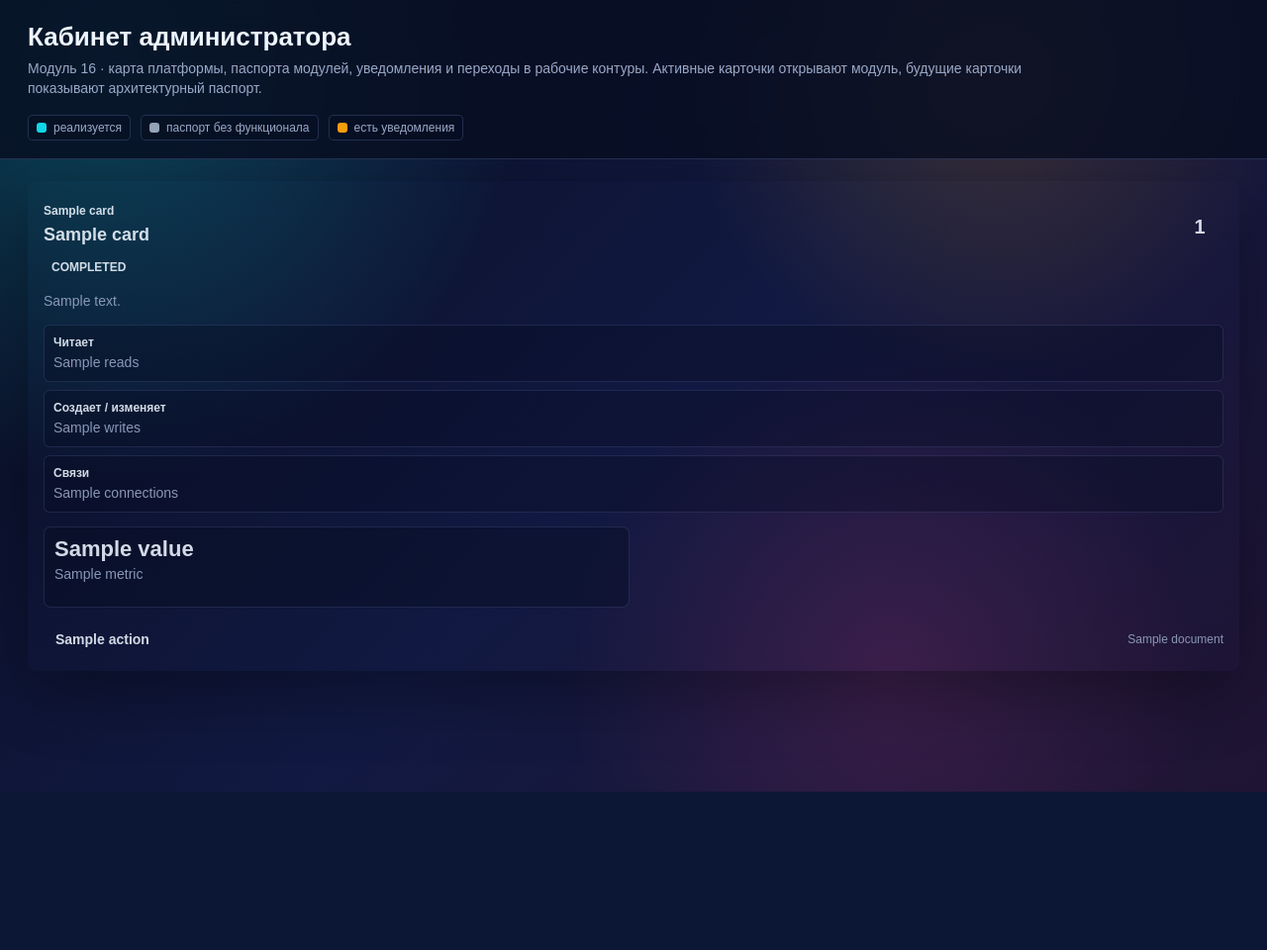
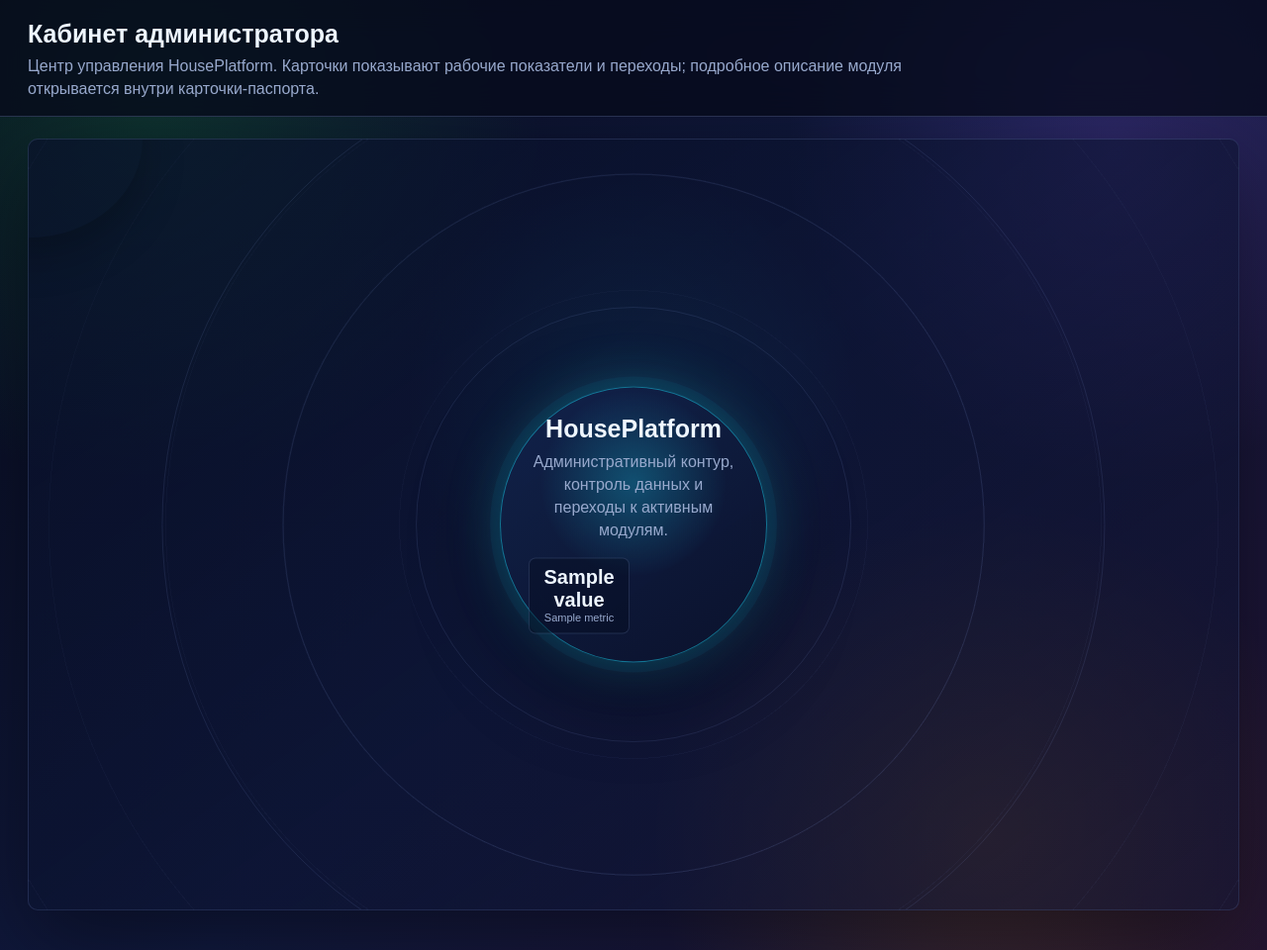
Before and after one commit to 2820780-alt/HousePlatform, a FastAPI app: template templates/admin_cabinet_view.html in a window 1280 px wide. Shown: the whole page at 99% size. Before the commit the page ends 800 px from the top, so only its background shows below. Run offline with FastAPI, Linux system fonts and the light colour scheme; the template is opened without the code that fills it: most values are stand-ins (such as "Sample title", 1, 10 or a date in 2020).

Commit message:
Refine admin cabinet module map

```diff
--- a/templates/admin_cabinet_view.html
+++ b/templates/admin_cabinet_view.html
@@ -6,263 +6,286 @@
   <title>Кабинет администратора · HousePlatform</title>
   <style>
     :root {
-      --bg: #080d1f;
-      --surface: rgba(19, 28, 62, 0.88);
-      --surface-2: rgba(11, 18, 44, 0.94);
-      --line: rgba(150, 174, 255, 0.2);
+      --bg: #070b1c;
+      --panel: rgba(12, 20, 48, 0.78);
+      --panel-strong: rgba(17, 28, 66, 0.9);
+      --line: rgba(158, 184, 255, 0.22);
       --text: #eef6ff;
-      --muted: #9aa9c8;
-      --accent: #10d7e8;
-      --soft: rgba(125, 156, 255, 0.12);
-      --shadow: 0 24px 70px rgba(0, 0, 0, 0.38);
+      --muted: #98a9cd;
+      --cyan: #18d7f2;
+      --violet: #8b5cf6;
+      --amber: #f59e0b;
+      --shadow: 0 28px 90px rgba(0, 0, 0, 0.44);
     }
     * { box-sizing: border-box; }
     body {
       margin: 0;
       min-height: 100vh;
-      background:
-        radial-gradient(circle at 8% 7%, rgba(16, 215, 232, 0.28), transparent 31%),
-        radial-gradient(circle at 78% 10%, rgba(245, 158, 11, 0.18), transparent 25%),
-        radial-gradient(circle at 70% 84%, rgba(236, 72, 153, 0.16), transparent 29%),
-        linear-gradient(135deg, #080d1f 0%, #111942 52%, #201433 100%);
       color: var(--text);
       font-family: Arial, Helvetica, sans-serif;
-      font-size: 14px;
+      background:
+        radial-gradient(circle at 50% 42%, rgba(24, 215, 242, 0.16), transparent 27%),
+        radial-gradient(circle at 12% 10%, rgba(34, 197, 94, 0.2), transparent 28%),
+        radial-gradient(circle at 88% 16%, rgba(139, 92, 246, 0.22), transparent 24%),
+        radial-gradient(circle at 78% 88%, rgba(245, 158, 11, 0.16), transparent 26%),
+        linear-gradient(135deg, #070b1c 0%, #111a40 52%, #211332 100%);
     }
+    a { color: inherit; text-decoration: none; }
     header {
-      padding: 22px 28px 18px;
-      border-bottom: 1px solid var(--line);
-      background: rgba(8, 14, 34, 0.82);
-      backdrop-filter: blur(18px);
       position: sticky;
       top: 0;
-      z-index: 2;
+      z-index: 5;
+      padding: 20px 28px 16px;
+      border-bottom: 1px solid var(--line);
+      background: rgba(7, 11, 28, 0.78);
+      backdrop-filter: blur(18px);
     }
-    main { padding: 22px 28px 44px; }
-    h1 { margin: 0 0 6px; font-size: 26px; letter-spacing: 0; }
-    h2 { margin: 0; font-size: 18px; letter-spacing: 0; }
-    a { color: inherit; }
-    .workspace-note { max-width: 1020px; color: var(--muted); line-height: 1.45; }
-    .legend {
-      display: flex;
-      flex-wrap: wrap;
-      gap: 10px;
-      margin: 16px 0 0;
+    h1 { margin: 0 0 6px; font-size: 25px; letter-spacing: 0; }
+    .lead {
+      max-width: 980px;
       color: var(--muted);
-      font-size: 12px;
+      line-height: 1.45;
     }
-    .legend span {
-      display: inline-flex;
-      gap: 7px;
-      align-items: center;
-      padding: 5px 8px;
-      border: 1px solid var(--line);
-      border-radius: 5px;
+    main { padding: 22px 28px 40px; }
+    .orbit-shell {
+      position: relative;
+      min-height: 780px;
+      border: 1px solid rgba(158, 184, 255, 0.14);
+      border-radius: 10px;
+      background:
+        linear-gradient(145deg, rgba(9, 17, 43, 0.72), rgba(14, 20, 50, 0.48)),
+        repeating-radial-gradient(circle at 50% 50%, rgba(158, 184, 255, 0.08) 0 1px, transparent 1px 118px);
+      box-shadow: var(--shadow);
+      overflow: hidden;
+    }
+    .orbit-line {
+      position: absolute;
+      left: 50%;
+      top: 50%;
+      border: 1px solid rgba(158, 184, 255, 0.11);
+      border-radius: 50%;
+      transform: translate(-50%, -50%);
+      pointer-events: none;
+    }
+    .orbit-line.one { width: 36%; aspect-ratio: 1; }
+    .orbit-line.two { width: 58%; aspect-ratio: 1; }
+    .orbit-line.three { width: 78%; aspect-ratio: 1; }
+    .center-node {
+      position: absolute;
+      left: 50%;
+      top: 50%;
+      width: 270px;
+      min-height: 270px;
+      transform: translate(-50%, -50%);
+      display: grid;
+      place-items: center;
+      text-align: center;
+      border-radius: 50%;
+      border: 1px solid rgba(24, 215, 242, 0.48);
+      background:
+        radial-gradient(circle at 50% 35%, rgba(24, 215, 242, 0.28), transparent 42%),
+        linear-gradient(145deg, rgba(18, 35, 76, 0.94), rgba(11, 18, 44, 0.98));
+      box-shadow:
+        0 0 0 10px rgba(24, 215, 242, 0.05),
+        0 0 54px rgba(24, 215, 242, 0.28),
+        var(--shadow);
+      z-index: 3;
+      padding: 28px;
+    }
+    .center-node h2 { margin: 0 0 8px; font-size: 25px; letter-spacing: 0; }
+    .center-node p { margin: 0; color: var(--muted); line-height: 1.42; }
+    .center-metrics {
+      display: grid;
+      grid-template-columns: 1fr 1fr;
+      gap: 8px;
+      width: 100%;
+      margin-top: 16px;
+    }
+    .center-metric {
+      padding: 8px;
+      border: 1px solid rgba(158, 184, 255, 0.16);
+      border-radius: 7px;
       background: rgba(7, 13, 33, 0.42);
     }
-    .legend i { width: 10px; height: 10px; border-radius: 3px; background: var(--accent); }
-    .modules-grid {
-      display: grid;
-      grid-template-columns: repeat(auto-fit, minmax(360px, 1fr));
-      gap: 16px;
-      align-items: stretch;
-    }
-    .module-card {
-      --card-accent: var(--accent);
-      min-height: 360px;
+    .center-metric strong { display: block; font-size: 20px; }
+    .center-metric span { display: block; color: var(--muted); font-size: 11px; line-height: 1.2; }
+    .module-node {
+      --card-accent: var(--cyan);
+      --x: 50%;
+      --y: 50%;
+      position: absolute;
+      left: var(--x);
+      top: var(--y);
+      width: 230px;
+      min-height: 156px;
+      transform: translate(-50%, -50%);
       display: flex;
       flex-direction: column;
       justify-content: space-between;
+      gap: 10px;
+      padding: 13px;
+      border: 1px solid color-mix(in srgb, var(--card-accent) 42%, transparent);
+      border-radius: 50%;
       color: var(--text);
-      border: 1px solid color-mix(in srgb, var(--card-accent) 34%, transparent);
-      border-radius: 8px;
       background:
-        linear-gradient(145deg, color-mix(in srgb, var(--card-accent) 12%, var(--surface)), var(--surface-2));
-      box-shadow: var(--shadow);
-      overflow: hidden;
-      text-decoration: none;
-      position: relative;
-      transition: transform 0.16s ease, box-shadow 0.16s ease, border-color 0.16s ease;
+        radial-gradient(circle at 72% 18%, color-mix(in srgb, var(--card-accent) 26%, transparent), transparent 44%),
+        linear-gradient(145deg, color-mix(in srgb, var(--card-accent) 12%, var(--panel-strong)), rgba(9, 15, 38, 0.96));
+      box-shadow: 0 18px 48px rgba(0, 0, 0, 0.32);
+      transition: transform 0.16s ease, border-color 0.16s ease, box-shadow 0.16s ease;
+      z-index: 2;
     }
-    .module-card::before {
+    .module-node::before {
       content: "";
       position: absolute;
-      inset: 0;
-      background:
-        linear-gradient(120deg, color-mix(in srgb, var(--card-accent) 20%, transparent), transparent 38%),
-        radial-gradient(circle at 92% 6%, color-mix(in srgb, var(--card-accent) 24%, transparent), transparent 30%);
-      pointer-events: none;
-      opacity: 0.75;
+      left: 50%;
+      top: 50%;
+      width: var(--link-width, 180px);
+      height: 1px;
+      background: linear-gradient(90deg, color-mix(in srgb, var(--card-accent) 55%, transparent), transparent);
+      transform-origin: left center;
+      transform: rotate(var(--link-angle, 0deg));
+      z-index: -1;
+      opacity: 0.62;
     }
-    .module-card.enabled:hover {
-      transform: translateY(-3px);
-      border-color: color-mix(in srgb, var(--card-accent) 72%, white 8%);
-      box-shadow: 0 30px 86px rgba(0, 0, 0, 0.5);
+    .module-node.implemented:hover {
+      transform: translate(-50%, -50%) scale(1.04);
+      border-color: color-mix(in srgb, var(--card-accent) 72%, white 10%);
+      box-shadow: 0 24px 68px rgba(0, 0, 0, 0.46);
     }
-    .module-card.disabled { opacity: 0.88; }
-    .module-band { height: 7px; background: linear-gradient(90deg, var(--card-accent), color-mix(in srgb, var(--card-accent) 40%, white)); }
-    .module-body, .module-footer { position: relative; z-index: 1; }
-    .module-body { padding: 16px; }
-    .module-top {
+    .module-node.future { opacity: 0.76; }
+    .module-head {
       display: grid;
-      grid-template-columns: 1fr auto;
-      gap: 14px;
-      align-items: flex-start;
-      margin-bottom: 12px;
-    }
-    .module-kicker {
-      color: color-mix(in srgb, var(--card-accent) 70%, white);
-      font-size: 12px;
-      font-weight: 700;
-      margin-bottom: 7px;
+      grid-template-columns: auto 1fr;
+      gap: 9px;
+      align-items: center;
     }
     .module-number {
       display: grid;
       place-items: center;
-      width: 48px;
-      height: 48px;
-      border: 1px solid color-mix(in srgb, var(--card-accent) 44%, transparent);
-      border-radius: 8px;
-      background: color-mix(in srgb, var(--card-accent) 16%, #071024);
-      color: color-mix(in srgb, var(--card-accent) 72%, white);
-      font-size: 20px;
+      width: 36px;
+      height: 36px;
+      border: 1px solid color-mix(in srgb, var(--card-accent) 48%, transparent);
+      border-radius: 50%;
+      background: color-mix(in srgb, var(--card-accent) 15%, #071024);
+      color: color-mix(in srgb, var(--card-accent) 74%, white);
       font-weight: 800;
     }
-    .status-pill {
+    .module-title { min-width: 0; }
+    .module-title strong { display: block; font-size: 14px; line-height: 1.15; }
+    .module-title span { display: block; color: var(--muted); font-size: 11px; margin-top: 3px; }
+    .module-description {
+      color: var(--muted);
+      font-size: 12px;
+      line-height: 1.34;
+    }
+    .metric-row {
+      display: grid;
+      grid-template-columns: repeat(2, minmax(0, 1fr));
+      gap: 6px;
+    }
+    .mini-metric {
+      min-height: 43px;
+      padding: 6px;
+      border: 1px solid rgba(158, 184, 255, 0.14);
+      border-radius: 6px;
+      background: rgba(7, 13, 33, 0.38);
+    }
+    .mini-metric.alert {
+      border-color: rgba(245, 158, 11, 0.58);
+      background: rgba(245, 158, 11, 0.1);
+    }
+    .mini-metric strong { display: block; font-size: 16px; line-height: 1.05; overflow-wrap: anywhere; }
+    .mini-metric span { color: var(--muted); font-size: 10px; line-height: 1.12; }
+    .module-action {
       display: inline-flex;
       width: max-content;
-      margin: 10px 0 0;
-      padding: 5px 8px;
-      border: 1px solid color-mix(in srgb, var(--card-accent) 34%, transparent);
-      border-radius: 5px;
-      color: color-mix(in srgb, var(--card-accent) 70%, white);
-      background: color-mix(in srgb, var(--card-accent) 10%, transparent);
-      font-size: 12px;
+      max-width: 100%;
+      padding: 6px 9px;
+      border: 1px solid color-mix(in srgb, var(--card-accent) 42%, transparent);
+      border-radius: 999px;
+      color: var(--text);
+      background: color-mix(in srgb, var(--card-accent) 11%, transparent);
+      font-size: 11px;
       font-weight: 700;
     }
-    .module-description { color: var(--muted); line-height: 1.45; margin-top: 10px; }
-    .passport-grid {
-      display: grid;
-      gap: 8px;
-      margin-top: 14px;
-    }
-    .passport-row {
-      padding: 9px;
-      border: 1px solid rgba(150, 174, 255, 0.16);
-      border-radius: 6px;
-      background: rgba(7, 13, 33, 0.38);
-      color: var(--muted);
-      line-height: 1.35;
-    }
-    .passport-row strong { display: block; color: var(--text); font-size: 12px; margin-bottom: 3px; }
-    .metric-grid {
-      display: grid;
-      grid-template-columns: repeat(2, minmax(0, 1fr));
-      gap: 9px;
-      margin-top: 14px;
-    }
-    .metric {
-      min-height: 82px;
-      padding: 10px;
-      border: 1px solid rgba(150, 174, 255, 0.16);
-      border-radius: 7px;
-      background: rgba(7, 13, 33, 0.48);
-    }
-    .metric.alert { border-color: rgba(245, 158, 11, 0.56); background: rgba(245, 158, 11, 0.08); }
-    .metric strong { display: block; font-size: 22px; line-height: 1.05; margin-bottom: 6px; overflow-wrap: anywhere; }
-    .metric span { display: block; color: var(--muted); line-height: 1.25; }
-    .module-footer {
-      padding: 0 16px 16px;
-      display: flex;
-      justify-content: space-between;
-      gap: 12px;
-      align-items: center;
-    }
-    .card-action {
-      display: inline-flex;
-      align-items: center;
-      width: max-content;
-      max-width: 100%;
-      padding: 8px 12px;
-      border: 1px solid color-mix(in srgb, var(--card-accent) 48%, transparent);
-      border-radius: 6px;
-      color: var(--text);
-      background: color-mix(in srgb, var(--card-accent) 12%, transparent);
-      font-weight: 700;
-    }
-    .document-link {
-      color: var(--muted);
-      font-size: 12px;
-      text-align: right;
-      overflow-wrap: anywhere;
-    }
-    @media (max-width: 900px) {
+    @media (max-width: 1100px) {
       header, main { padding-left: 16px; padding-right: 16px; }
-      .modules-grid { grid-template-columns: 1fr; }
-      .metric-grid { grid-template-columns: 1fr; }
-      .module-card { min-height: 0; }
-      .module-footer { align-items: flex-start; flex-direction: column; }
-      .document-link { text-align: left; }
+      .orbit-shell {
+        min-height: 0;
+        display: grid;
+        grid-template-columns: repeat(auto-fit, minmax(250px, 1fr));
+        gap: 14px;
+        padding: 16px;
+      }
+      .orbit-line { display: none; }
+      .center-node,
+      .module-node {
+        position: relative;
+        left: auto;
+        top: auto;
+        width: 100%;
+        min-height: 0;
+        transform: none;
+      }
+      .center-node { border-radius: 10px; grid-column: 1 / -1; }
+      .module-node { border-radius: 10px; }
+      .module-node::before { display: none; }
     }
   </style>
 </head>
-<body class="module-admin">
+<body>
   <header>
     <h1>Кабинет администратора</h1>
-    <div class="workspace-note">Модуль 16 · карта платформы, паспорта модулей, уведомления и переходы в рабочие контуры. Активные карточки открывают модуль, будущие карточки показывают архитектурный паспорт.</div>
-    <div class="legend">
-      <span><i style="background:#10d7e8"></i> реализуется</span>
-      <span><i style="background:#94a3b8"></i> паспорт без функционала</span>
-      <span><i style="background:#f59e0b"></i> есть уведомления</span>
-    </div>
+    <div class="lead">Центр управления HousePlatform. Карточки показывают рабочие показатели и переходы; подробное описание модуля открывается внутри карточки-паспорта.</div>
   </header>
 
   <main>
-    <div class="modules-grid">
+    <section class="orbit-shell" aria-label="Карта модулей HousePlatform">
+      <div class="orbit-line one"></div>
+      <div class="orbit-line two"></div>
+      <div class="orbit-line three"></div>
+
+      <div class="center-node">
+        <div>
+          <h2>HousePlatform</h2>
+          <p>Административный контур, контроль данных и переходы к активным модулям.</p>
+          <div class="center-metrics">
+            {% for metric in center_card.metrics %}
+            <div class="center-metric">
+              <strong>{{ metric.value }}</strong>
+              <span>{{ metric.label }}</span>
+            </div>
+            {% endfor %}
+          </div>
+        </div>
+      </div>
+
       {% for card in cards %}
-        {% if card.enabled %}
-        <a class="module-card enabled" href="{{ card.href }}" style="--card-accent: {{ card.accent }}">
+        {% if card.implemented %}
+        <a class="module-node implemented" href="{{ card.href }}" style="--card-accent: {{ card.accent }}; --x: {{ card.orbit.x }}; --y: {{ card.orbit.y }}; --link-width: {{ card.orbit.link_width }}; --link-angle: {{ card.orbit.link_angle }}">
         {% else %}
-        <article class="module-card disabled" style="--card-accent: {{ card.accent }}">
+        <a class="module-node future" href="{{ card.passport_href }}" style="--card-accent: {{ card.accent }}; --x: {{ card.orbit.x }}; --y: {{ card.orbit.y }}; --link-width: {{ card.orbit.link_width }}; --link-angle: {{ card.orbit.link_angle }}">
         {% endif %}
-          <div>
-            <div class="module-band"></div>
-            <div class="module-body">
-              <div class="module-top">
-                <div>
-                  <div class="module-kicker">{{ card.subtitle }}</div>
-                  <h2>{{ card.title }}</h2>
-                  <span class="status-pill">{{ card.status }}</span>
-                </div>
-                <div class="module-number">{{ card.number }}</div>
-              </div>
-              <div class="module-description">{{ card.description }}</div>
-              <div class="passport-grid">
-                <div class="passport-row"><strong>Читает</strong>{{ card.reads }}</div>
-                <div class="passport-row"><strong>Создает / изменяет</strong>{{ card.writes }}</div>
-                <div class="passport-row"><strong>Связи</strong>{{ card.connections }}</div>
-              </div>
-              <div class="metric-grid">
-                {% for metric in card.metrics %}
-                <div class="metric {% if metric.alert %}alert{% endif %}">
-                  <strong>{{ metric.value }}</strong>
-                  <span>{{ metric.label }}</span>
-                </div>
-                {% endfor %}
-              </div>
+          <div class="module-head">
+            <div class="module-number">{{ card.number }}</div>
+            <div class="module-title">
+              <strong>{{ card.title }}</strong>
+              <span>{{ card.status }}</span>
             </div>
           </div>
-          <div class="module-footer">
-            <span class="card-action">{{ card.action }}{% if card.enabled %} →{% endif %}</span>
-            <span class="document-link">{{ card.document }}</span>
+          <div class="module-description">{{ card.description }}</div>
+          <div class="metric-row">
+            {% for metric in card.metrics[:2] %}
+            <div class="mini-metric {% if metric.alert %}alert{% endif %}">
+              <strong>{{ metric.value }}</strong>
+              <span>{{ metric.label }}</span>
+            </div>
+            {% endfor %}
           </div>
-        {% if card.enabled %}
+          <span class="module-action">{{ card.action }}{% if card.implemented %} ->{% endif %}</span>
         </a>
-        {% else %}
-        </article>
-        {% endif %}
       {% endfor %}
-    </div>
+    </section>
   </main>
 </body>
 </html>
```
Also changed, not shown: app/api/v1/admin_cabinet_view.py (+60 -6 lines), templates/admin_module_passport.html (added, +158 -0 lines).
